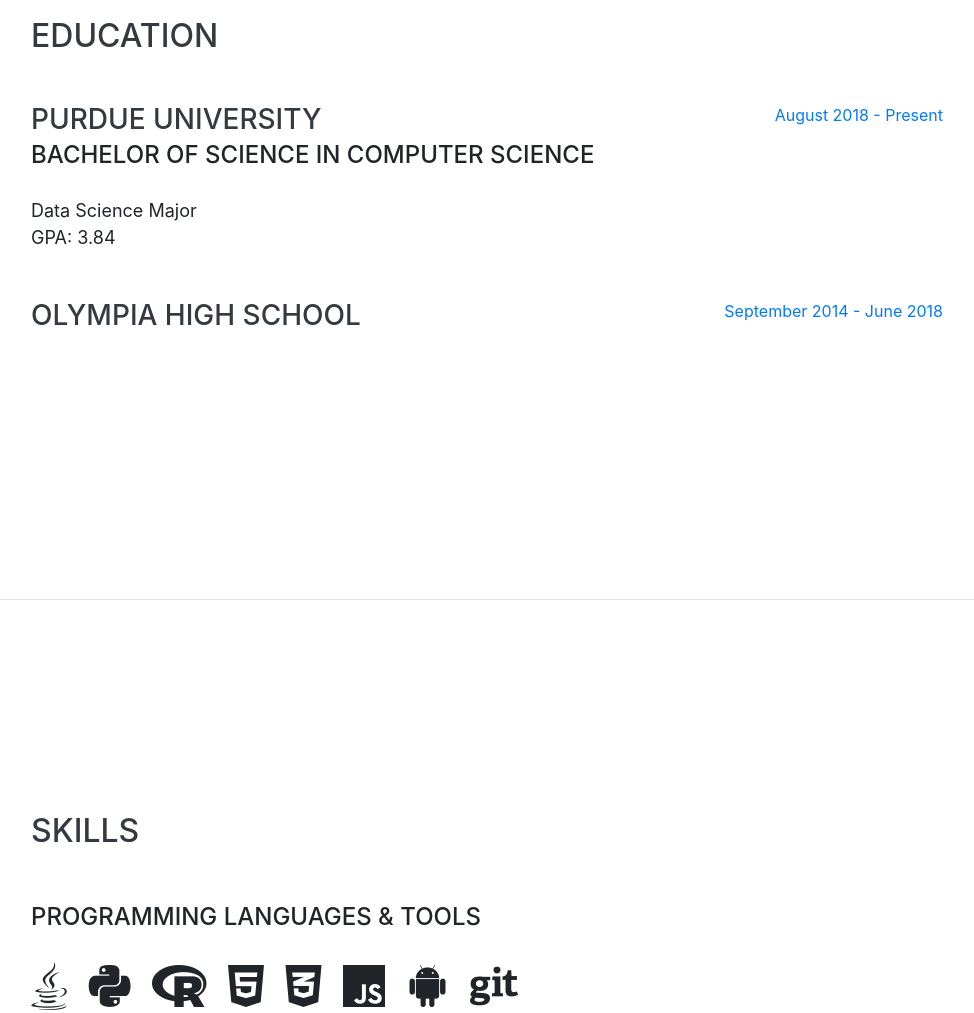
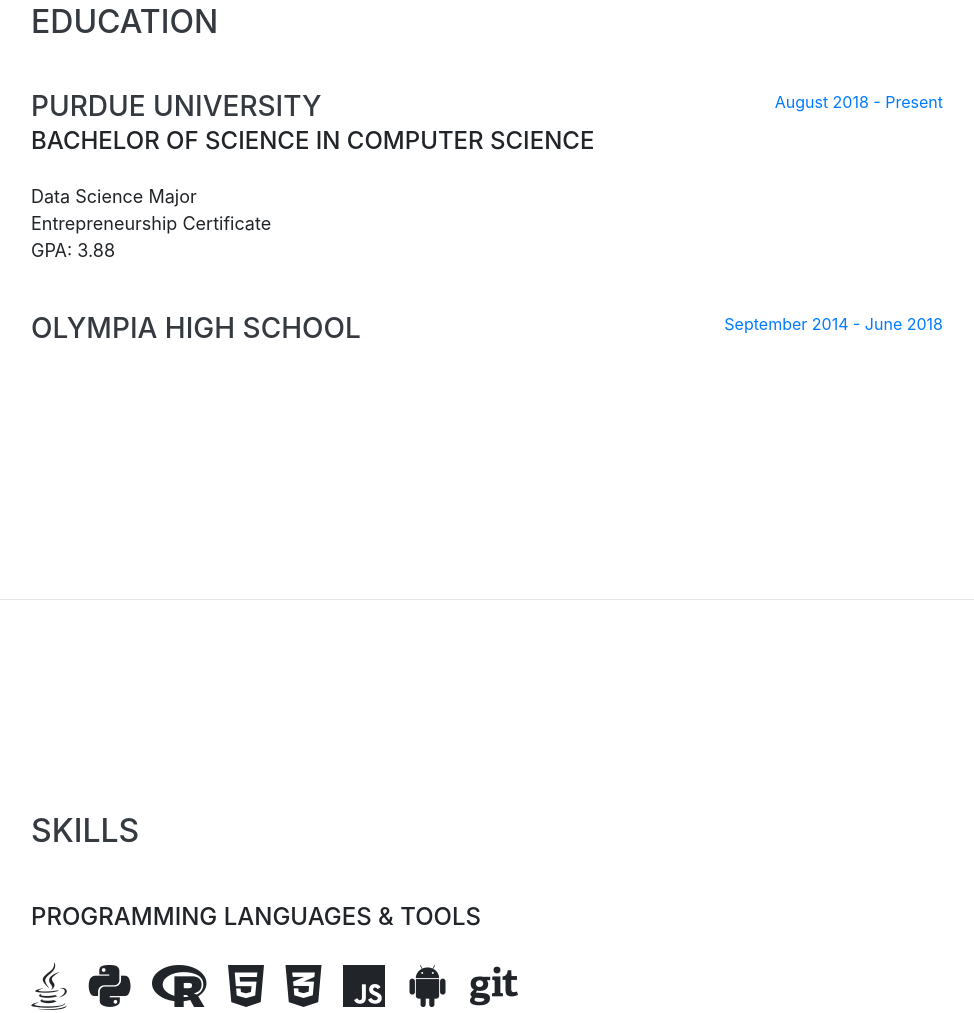
Before and after one commit to slingam00/Personal_Website, a website with bundled scripts: page index.html in a window 1280 px wide. Shown: the part 2807-3820 px from the top of the page, without its empty margins (289-1263 px from the left). Built offline with nearby package versions, Linux system fonts and the light colour scheme; a web font is replaced by a local one.

Commit message:
updated resume

```diff
--- a/index.html
+++ b/index.html
@@ -203,7 +203,8 @@
             <h3 class="mb-0">Purdue University</h3>
             <div class="subheading mb-4">Bachelor of Science in Computer Science</div>
             <div><font size="4">Data Science Major</font></div>
-            <div><font size="4">GPA: 3.84</font></div>
+            <div><font size="4">Entrepreneurship Certificate</font></div>
+            <div><font size="4">GPA: 3.88</font></div>
           </div>
           <div class="resume-date text-md-right">
             <span class="text-primary">August 2018 - Present</span>
```
Also changed, not shown: 1 other file.
